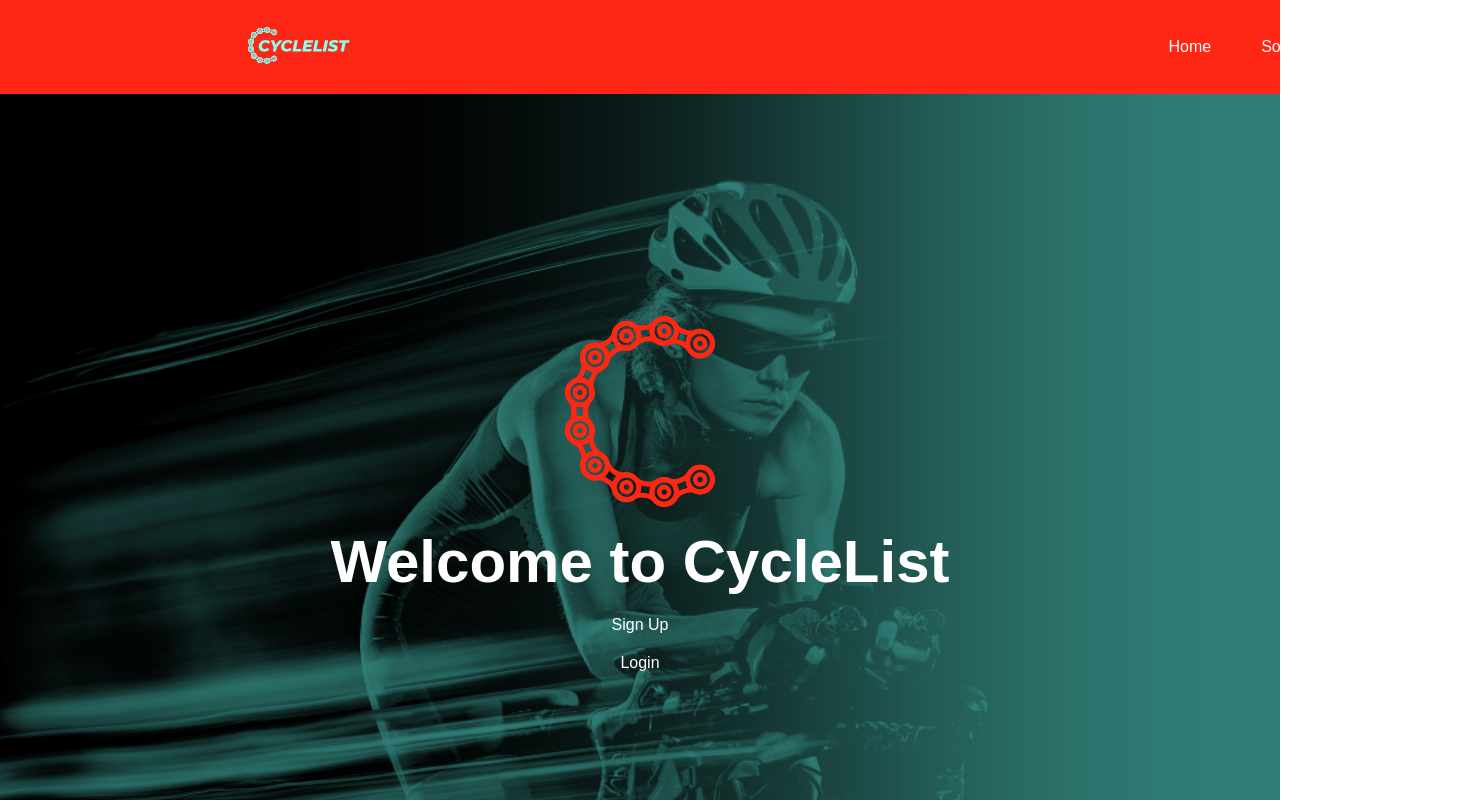
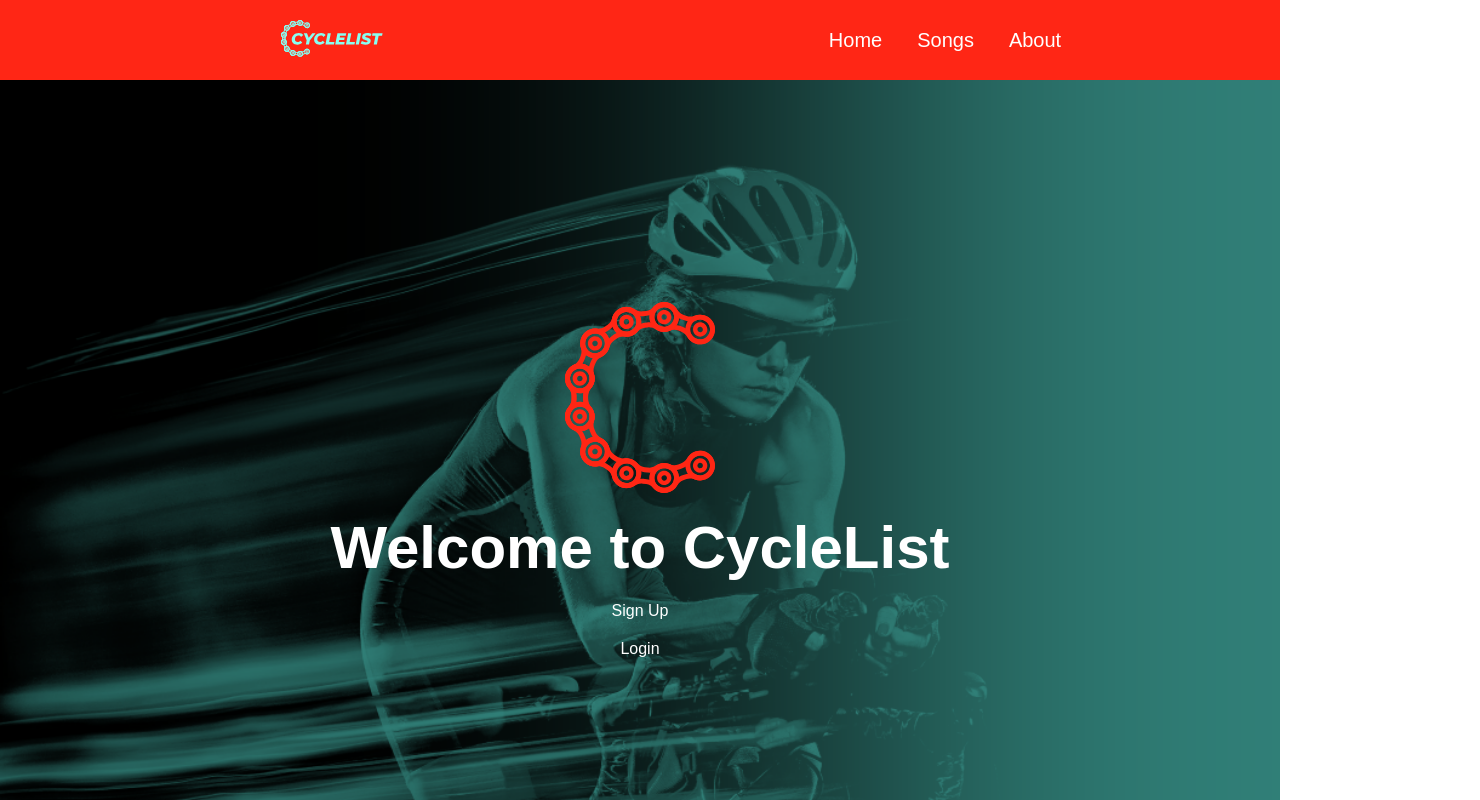
Before and after one commit to frank-booth/CycleList_Frontend, a React (Create React App) app in the folder client/: page / in a window 1280 px wide. Shown: the top 800 px of the page, 1480 px wide, since content can reach past the window. Built offline with nearby package versions, Linux system fonts and the light colour scheme; no server answers.

Commit message:
css fixes on nav

```diff
--- a/client/src/App.css
+++ b/client/src/App.css
@@ -7,11 +7,10 @@
 
 
   /* NavBar */
- .nav-logo:hover{
+ /* .nav-logo:hover{
   filter: invert(100%)
  }
-
-  .navBar {
+ .navBar {
     display: flex;
     justify-content: space-between;
     align-items: center;
@@ -19,7 +18,7 @@
     background: #FF2615;
 
   }
-  .navContent {
+.navContent {
     display: flex;
     flex-direction: row;
     justify-content: space-between;
@@ -29,8 +28,7 @@
     width: auto;
     height: 64px;
   }
-
-  .nav-links {
+.nav-links {
     display: flex;
     flex-direction: row;
     justify-content: flex-end;
@@ -41,8 +39,6 @@
     width: 927px;
     height: 36px;
   }
-
-
 .links{
     display: flex;
     flex-direction: row;
@@ -51,7 +47,7 @@
     gap: 30px;
     width: 321px;
 }
-  #links{
+#links{
 
     color: #FFFFFF;
     text-decoration: none;
@@ -60,12 +56,58 @@
     padding:10px 10px;
 
   }
-  #links:hover{
+#links:hover{
     background-color: #CB1E11;
     padding:10px 10px;
     border-radius: 5px;
 
+  } */
+
+  .NavBar{
+    background: #FF2615;
+    display: flex;
+    height: 80px;
   }
+
+  .NavBar .NavLogo{
+    flex: 50%;
+    display: flex;
+    justify-content: center;
+    align-items: center;
+    padding-left: 45px;
+  }
+
+  .NavBar .NavLinks{
+    flex: 50%;
+    display: flex;
+    align-items: center;
+    justify-content: center;
+    padding-right: 45px;
+  }
+
+  .NavBar .NavLinks .links{
+    max-height: 80px;
+  }
+
+  .NavBar .NavLinks .links a{
+    text-decoration: none;
+    color: #fff;
+    font-size: 20px;
+    margin-left: 15px;
+    padding: 10px 10px;
+  }
+
+  #links:hover{
+    background-color: #CB1E11;
+    padding: 10px 10px;
+    border-radius: 5px;
+    cursor: pointer;
+    }
+
+  .nav-logo:hover{
+    filter: invert(100%)
+  }
+
 
     /* home page style */
   .page-home{
@@ -80,7 +122,7 @@
     flex-direction: column;
   }
 
-  .page-home h1{
+ h1{
     color: #FFFFFF;
     font-size: 60px;
   }
--- a/client/src/components/Nav.jsx
+++ b/client/src/components/Nav.jsx
@@ -1,16 +1,18 @@
 import NavLogo from '../assets/NavLogo.svg'
 import { NavLink, Link } from 'react-router-dom'
+import "../App.css"
 
 const Nav = () => {
   return (
-    <div className='navBar'>
-      <div className='navContent'>
+    <div className='NavBar'>
+      <div className='NavLogo'>
         <div id="logo">
           <Link to="/">
           <img src={NavLogo} alt="cycle-list-logo" className="nav-logo" />
           </Link>
         </div>
-        <div className="nav-links">
+      </div>
+        <div className="NavLinks">
           <div className="links">
             <NavLink id="links" to="/">Home</NavLink>
             <NavLink  id="links" to="/songs">Songs</NavLink>
@@ -18,7 +20,6 @@ const Nav = () => {
           </div>
 
         </div>
-      </div>
     </div>
   )
 }
```
